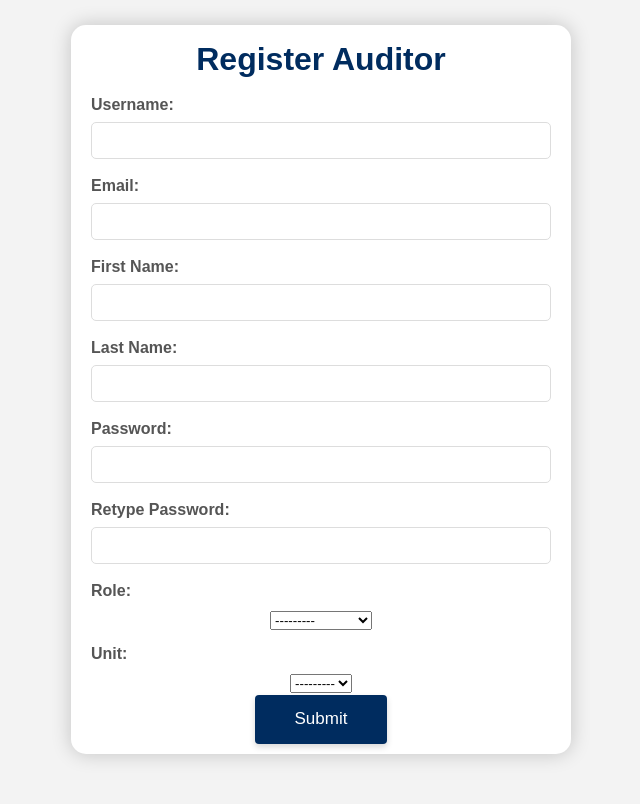
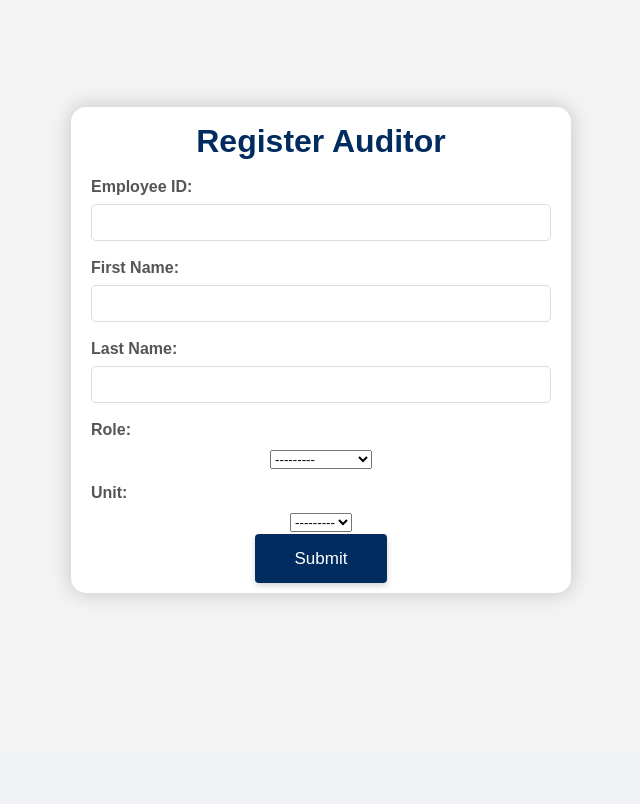
Before and after one commit to vikashgraja/audit_automation, a Django app: page /register/ in a window 1280 px wide. Shown: the part 50-854 px from the top of the page, without its empty margins (319-959 px from the left). After the commit the page ends 651 px from the top, so only its background shows below. Run offline with Django 4.2, Linux system fonts and the light colour scheme; the visitor is signed in with stand-in values (Sample User, id 1).

Commit message:
feat: Added Default Password

```diff
--- a/audit_automation/urls.py
+++ b/audit_automation/urls.py
@@ -38,12 +38,12 @@
 
     path('register/', user_management_views.register_user, name='register'),
     path('user_list/', user_management_views.user_list, name='user_list'),
-    path('edit_user/<str:username>', user_management_views.edit_user, name='edit_user'),
-    path('delete_user/<str:username>', user_management_views.deleteuser, name='delete_user'),
-    path('update_admin/<str:username>', user_management_views.changeadmin, name='update_admin'),
+    path('edit_user/<int:employee_id>', user_management_views.edit_user, name='edit_user'),
+    path('delete_user/<int:employee_id>', user_management_views.deleteuser, name='delete_user'),
+    path('update_admin/<int:employee_id>', user_management_views.changeadmin, name='update_admin'),
     path('unauthorized/', user_management_views.unauthorized, name='unauthorized'),
 
-    path("password/", auth_views.PasswordChangeView.as_view(template_name='login/password_change.html'),
+    path("password/", user_management_views.CustomPasswordChangeView.as_view(template_name='login/password_change.html'),
             name='password'),
     path("password/done/", auth_views.PasswordChangeDoneView.as_view(template_name='login/password_change_done.html'),
             name='password_change_done'),
--- a/interface/views.py
+++ b/interface/views.py
@@ -18,6 +18,8 @@
         user = authenticate(request, username=username, password=password)
         if user is not None:
             login(request, user)
+            if user.password_change_required:
+                return redirect('password')
             return redirect("home")
         else:
             # messages.success(request, "Try again")
--- a/templates/User_management/create_user.html
+++ b/templates/User_management/create_user.html
@@ -9,15 +9,10 @@
     <form id="User_register_form" method="POST">
         {% csrf_token %}
 
-        <label for="username">
-            Username:
+        <label for="employee_id">
+            Employee ID:
         </label>
-        <input type="text" id="username" name="username" required="true">
-
-        <label for="email">
-            Email:
-        </label>
-        <input type="text" id="email" name="email" required="true">
+        <input type="number" id="employee_id" name="employee_id" required="true">
 
         <label for="first_name">
             First Name:
@@ -28,16 +23,6 @@
             Last Name:
         </label>
         <input type="text" id="last_name" name="last_name">
-
-        <label for="password1">
-            Password:
-        </label>
-        <input type="password" id="password1" name="password1" required="true">
-
-        <label for="password2">
-            Retype Password:
-        </label>
-        <input type="password" id="password2" name="password2" required="true">
 
         <label for="id_role">
             Role:
--- a/user_management/forms.py
+++ b/user_management/forms.py
@@ -1,16 +1,24 @@
+from django import forms
 from django.contrib.auth.forms import UserCreationForm, UserChangeForm, SetPasswordForm
 from user_management.models import User
 # Register your models here.
 
-class UserCreationForm(UserCreationForm):
+class UserCreationForm(forms.ModelForm):
     class Meta:
         model = User
-        fields = ["username", "email", 'first_name', 'last_name', 'role', 'unit']
+        fields = ["employee_id", 'first_name', 'last_name', 'role', 'unit']
+
+    def save(self, commit=True):
+        user = super().save(commit=False)
+        user.set_password("Audit@HMIL")
+        if commit:
+            user.save()
+        return user
 
 class UserChangeForm(UserChangeForm):
     class Meta:
         model = User
-        fields = ["username", "email", 'first_name', 'last_name', 'role', 'unit']
+        fields = ["employee_id", 'first_name', 'last_name', 'role', 'unit']
 
 
 class SetPasswordForm(SetPasswordForm):
--- a/user_management/models.py
+++ b/user_management/models.py
@@ -3,17 +3,21 @@
 
 
 class UserManager(BaseUserManager):
-    def create_user(self,username, email, password=None, **extra_fields):
+    def create_user(self, employee_id, email=None, password=None, **extra_fields):
         if not email:
-            raise ValueError('The Email field must be set')
+            # We can now auto-generate or require it.
+            # If the user model saves it automatically, we might pass None.
+            # But BaseUserManager usually expects it.
+            # Let's rely on the model save for auto-generation if not provided.
+            email = f"{employee_id}@hmil.net"
 
         email = self.normalize_email(email)
-        user = self.model(username=username, email=email, **extra_fields)
+        user = self.model(employee_id=employee_id, email=email, **extra_fields)
         user.set_password(password)
         user.save(using=self._db)
         return user
 
-    def create_superuser(self, username, email, password=None, **extra_fields):
+    def create_superuser(self, employee_id, email=None, password=None, **extra_fields):
         extra_fields.setdefault('is_staff', True)
         extra_fields.setdefault('is_superuser', True)
 
@@ -23,7 +27,7 @@
         if extra_fields.get('is_superuser') is not True:
             raise ValueError('Superuser must have is_superuser=True')
 
-        return self.create_user(username, email, password, **extra_fields)
+        return self.create_user(employee_id, email, password, **extra_fields)
 
 
 
@@ -53,13 +57,14 @@
 
 
 class User(AbstractBaseUser):
-    username = models.CharField(max_length=30, unique=True)
+    employee_id = models.IntegerField(unique=True)
     email = models.EmailField(max_length=255, unique=True)
     first_name = models.CharField(max_length=30)
     last_name = models.CharField(max_length=30)
     is_active = models.BooleanField(default=True)
     is_staff = models.BooleanField(default=False)
     is_superuser = models.BooleanField(default=False)
+    password_change_required = models.BooleanField(default=True)
 
     # New fields
     role = models.CharField(
@@ -74,7 +79,7 @@
         related_name='members'
     )
 
-    USERNAME_FIELD = 'username'
+    USERNAME_FIELD = 'employee_id'
     EMAIL_FIELD = 'email'
     REQUIRED_FIELDS = ['email', 'first_name', 'last_name']
 
@@ -83,5 +88,10 @@
     def has_perm(self, perm, obj=None):
         return self.is_superuser
 
+    def save(self, *args, **kwargs):
+        if not self.email and self.employee_id:
+            self.email = f"{self.employee_id}@hmil.net"
+        super().save(*args, **kwargs)
+
     def __str__(self):
-        return f'{self.username} {self.first_name} {self.last_name}'
+        return f'{self.employee_id} {self.first_name} {self.last_name}'
--- a/user_management/views.py
+++ b/user_management/views.py
@@ -3,6 +3,18 @@
 from .forms import UserCreationForm, UserChangeForm
 from .models import User
 from django.contrib import messages
+from django.contrib.auth.views import PasswordChangeView
+from django.urls import reverse_lazy
+
+class CustomPasswordChangeView(PasswordChangeView):
+    template_name = 'login/password_change.html'
+    success_url = reverse_lazy('password_change_done')
+
+    def form_valid(self, form):
+        # Update the user's flag
+        self.request.user.password_change_required = False
+        self.request.user.save()
+        return super().form_valid(form)
 
 @user_passes_test(lambda u: u.is_superuser, login_url='/unauthorized/')
 def user_list(request):
@@ -38,14 +50,14 @@
 
 
 @user_passes_test(lambda u: u.is_superuser, login_url='/unauthorized/')
-def deleteuser(request, username):
-    user = User.objects.get(username=username)
+def deleteuser(request, employee_id):
+    user = User.objects.get(employee_id=employee_id)
     user.delete()
     return redirect("user_list")
 
 @user_passes_test(lambda u: u.is_superuser, login_url='/unauthorized/')
-def changeadmin(request, username):
-    user = User.objects.get(username=username)
+def changeadmin(request, employee_id):
+    user = User.objects.get(employee_id=employee_id)
     if user.is_superuser == False:
         user.is_staff = True
         user.is_admin = True
@@ -60,8 +72,8 @@
 
 
 @user_passes_test(lambda u: u.is_superuser, login_url='/unauthorized/')
-def edit_user(request, username):
-    user = User.objects.get(username=username)
+def edit_user(request, employee_id):
+    user = User.objects.get(employee_id=employee_id)
 
     if request.method == 'POST':
         form = UserChangeForm(request.POST, instance=user)
```
Also changed, not shown: templates/User_management/user_list.html (+7 -5 lines), templates/login/login.html (+5 -2 lines), user_management/admin.py (+5 -5 lines), interface/migrations/0008_alter_redflags_category.py (added), user_management/migrations/0005_remove_user_username_user_employee_id_and_more.py (added), user_management/migrations/0006_alter_user_employee_id.py (added).
